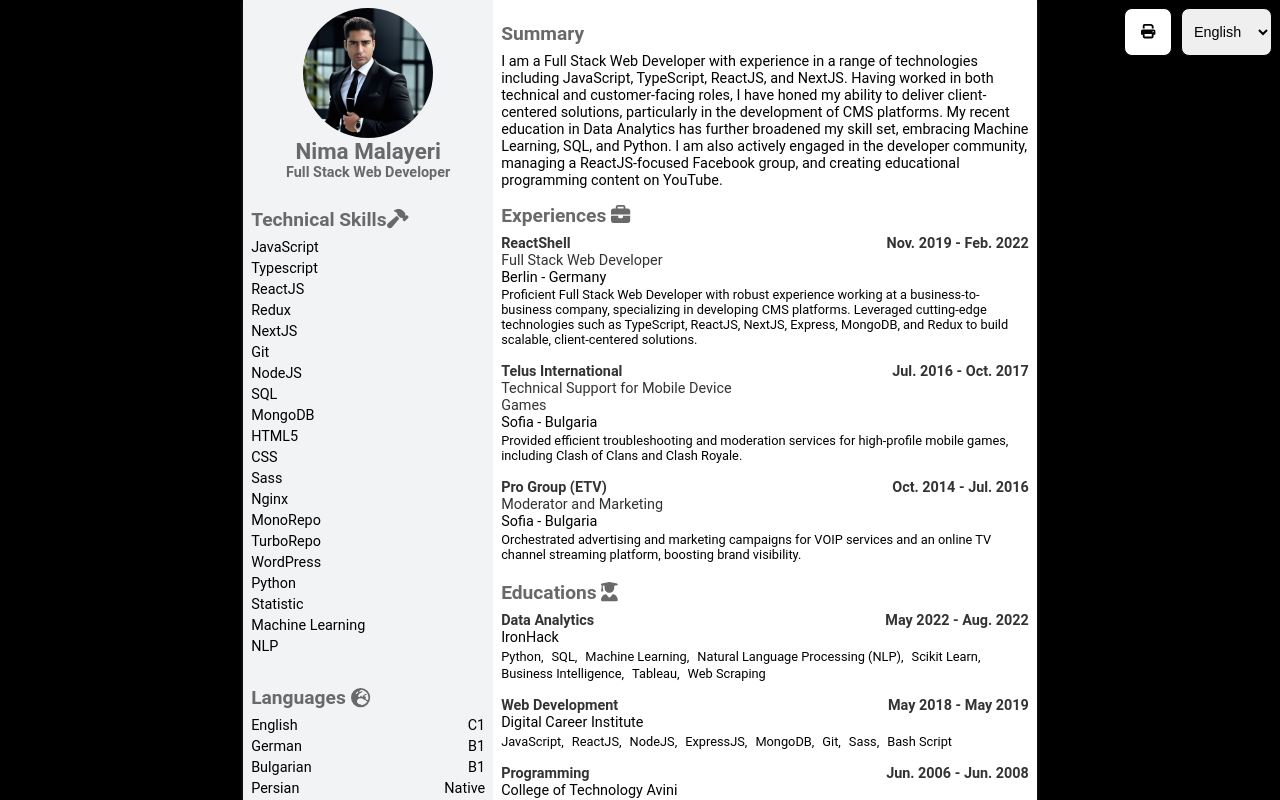
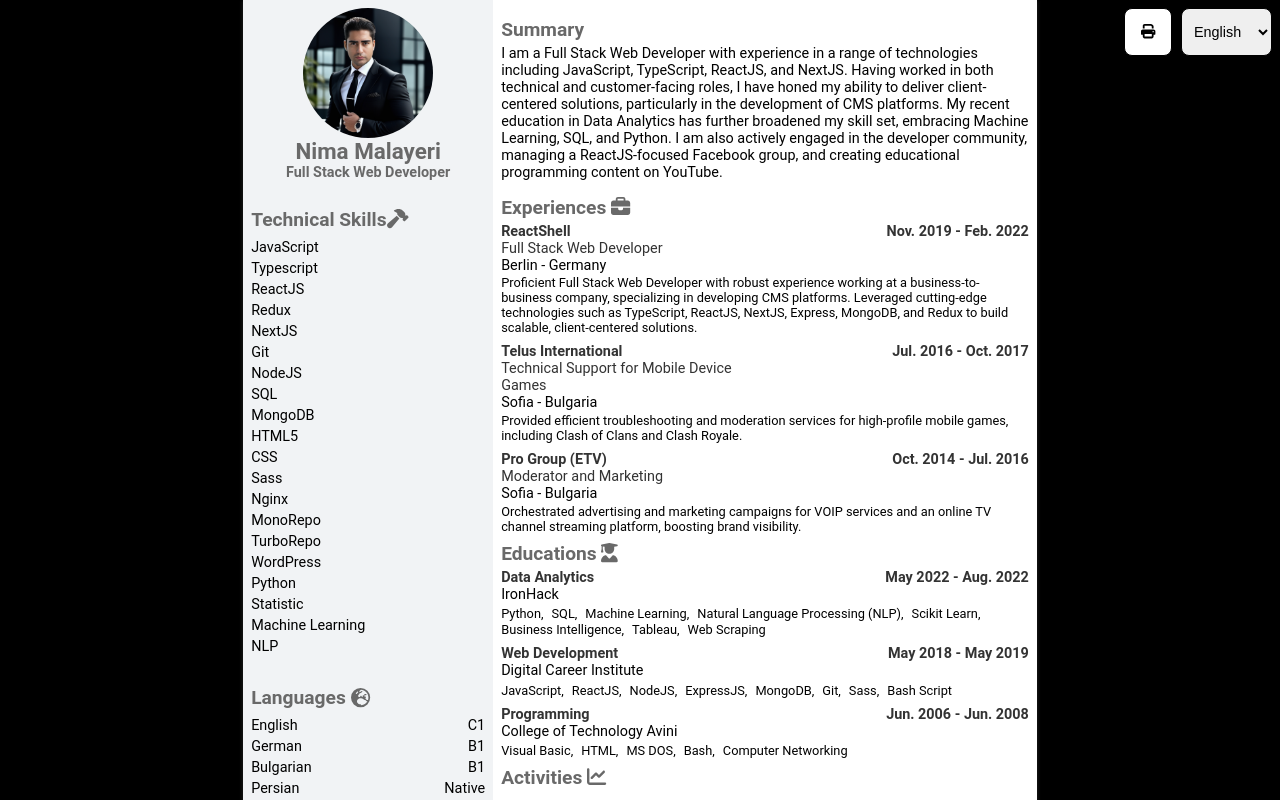
Before and after one commit to mlnima/resume, a React (Create React App) app: page / in a window 1280 px wide. Shown: the top 800 px of the page. Built offline with nearby package versions, Linux system fonts and the light colour scheme.

Commit message:
profile image can be maximized

```diff
--- a/src/App.tsx
+++ b/src/App.tsx
@@ -57,7 +57,7 @@ const AppContainer = styled.div`
 const MainContent = styled.main`
   grid-area: mainContent;
   flex: 2;
-  padding: .5rem;
+  padding: .25rem .5rem;
   order: 1;
   overflow: hidden;
   width: 100%;
@@ -80,6 +80,8 @@ const MainContent = styled.main`
     width: 100%;
     box-sizing: border-box;
     overflow: initial;
+    padding-top: 0;
+    margin-top: 0;
     .filler {
       display: block;
       height: 174px;
--- a/src/components/Activities.tsx
+++ b/src/components/Activities.tsx
@@ -15,14 +15,14 @@ interface InfoProps {
 }
 
 const ActivitiesContainer = styled.div`
-  margin: .5rem 0;
+  margin: .25rem 0;
   display: flex;
   flex-direction: column;
 `;
 
 const InfoTitle = styled.h3`
   font-size: 1.2rem;
-  margin: 0 0 0.5rem 0;
+  margin: 0 0 0.25rem 0;
   padding: 0;
 `;
 
--- a/src/components/Educations.tsx
+++ b/src/components/Educations.tsx
@@ -17,17 +17,17 @@ interface EducationsProps {
 }
 
 const EducationsContainer = styled.div`
-  margin: .5rem 0;
+  margin: .25rem 0;
 `;
 
 const EducationsTitle = styled.h3`
   font-size: 1.2rem;
-  margin-bottom: 0.5rem;
+  margin: 0.25rem 0;
 
 `;
 
 const EducationItem = styled.div`
-  margin-bottom: 1rem;
+  margin-bottom: .5rem;
 `;
 
 const EducationHeader = styled.div`
--- a/src/components/Experiences.tsx
+++ b/src/components/Experiences.tsx
@@ -19,17 +19,17 @@ interface ExperiencesProps {
 }
 
 const ExperiencesContainer = styled.div`
-  margin: .5rem 0;
+  margin: .25rem 0;
 `;
 
 const ExperiencesTitle = styled.h3`
   font-size: 1.2rem;
-  margin: 0 0 0.5rem 0;
+  margin: 0 0 0.25rem 0;
   padding: 0;
 `;
 
 const ExperienceItem = styled.div`
-  margin-bottom: 1rem;
+  margin-bottom: .5rem;
 `;
 
 const ExperienceHeader = styled.div`
--- a/src/components/PrintButton.tsx
+++ b/src/components/PrintButton.tsx
@@ -17,6 +17,10 @@ const PrinterButton = styled.button`
   padding: 6px 12px;
   width: 48px;
   height: 48px;
+  @media print {
+    display: none;  // Change the layout to block for printing
+
+  }
 `;
 
 
--- a/src/components/ProfileImage.tsx
+++ b/src/components/ProfileImage.tsx
@@ -1,7 +1,7 @@
 // src/components/ProfileImage.tsx
-import React from 'react';
+import React, {useState} from 'react';
 import styled from 'styled-components';
-import ProfileImageFile from '../asset/profile.jpg'
+
 
 
 const ProfileImageContainer = styled.div`
@@ -23,13 +23,44 @@ const ProfileImg = styled.img`
 
 `;
 
+const MaximizedProfileImageContainer = styled.div`
+  position: fixed;
+  top: 0;
+  left: 0;
+  right: 0;
+  bottom: 0;
+  display: flex;
+  justify-content: center;
+  align-items: center;
+  backdrop-filter: blur(10px);
+`;
 
-const ProfileImage: React.FC= () => {
-    return (
-        <ProfileImageContainer>
-            <ProfileImg  src={process.env.PUBLIC_URL + "/profile.jpg"} alt="Profile" />
-        </ProfileImageContainer>
-    );
+const MaximizedImg = styled.img`
+  border-radius: 50%;
+  margin: .5rem;
+  max-width: 768px;
+  object-fit: cover;
+`;
+
+
+const ProfileImage: React.FC = () => {
+    const [isMaximized, setIsMaximized] = useState(false)
+
+
+    if (isMaximized) {
+        return (
+            <MaximizedProfileImageContainer onClick={()=>setIsMaximized(false)}>
+                <MaximizedImg src={process.env.PUBLIC_URL + "/profile.jpg"} alt="Profile" onClick={()=>setIsMaximized(false)}/>
+            </MaximizedProfileImageContainer>
+        )
+    } else {
+        return (
+            <ProfileImageContainer>
+                <ProfileImg src={process.env.PUBLIC_URL + "/profile.jpg"} alt="Profile" onClick={()=>setIsMaximized(true)}/>
+            </ProfileImageContainer>
+        );
+    }
+
 };
 
 export default ProfileImage;
--- a/src/components/Summary.tsx
+++ b/src/components/Summary.tsx
@@ -6,7 +6,7 @@ const Style = styled.p``;
 
 const SummaryTitle = styled.h3`
   font-size: 1.2rem;
-  margin: 0 0 0.5rem 0;
+  margin: 0 0 0.25rem 0;
   padding: 0;
 `;
 
```
